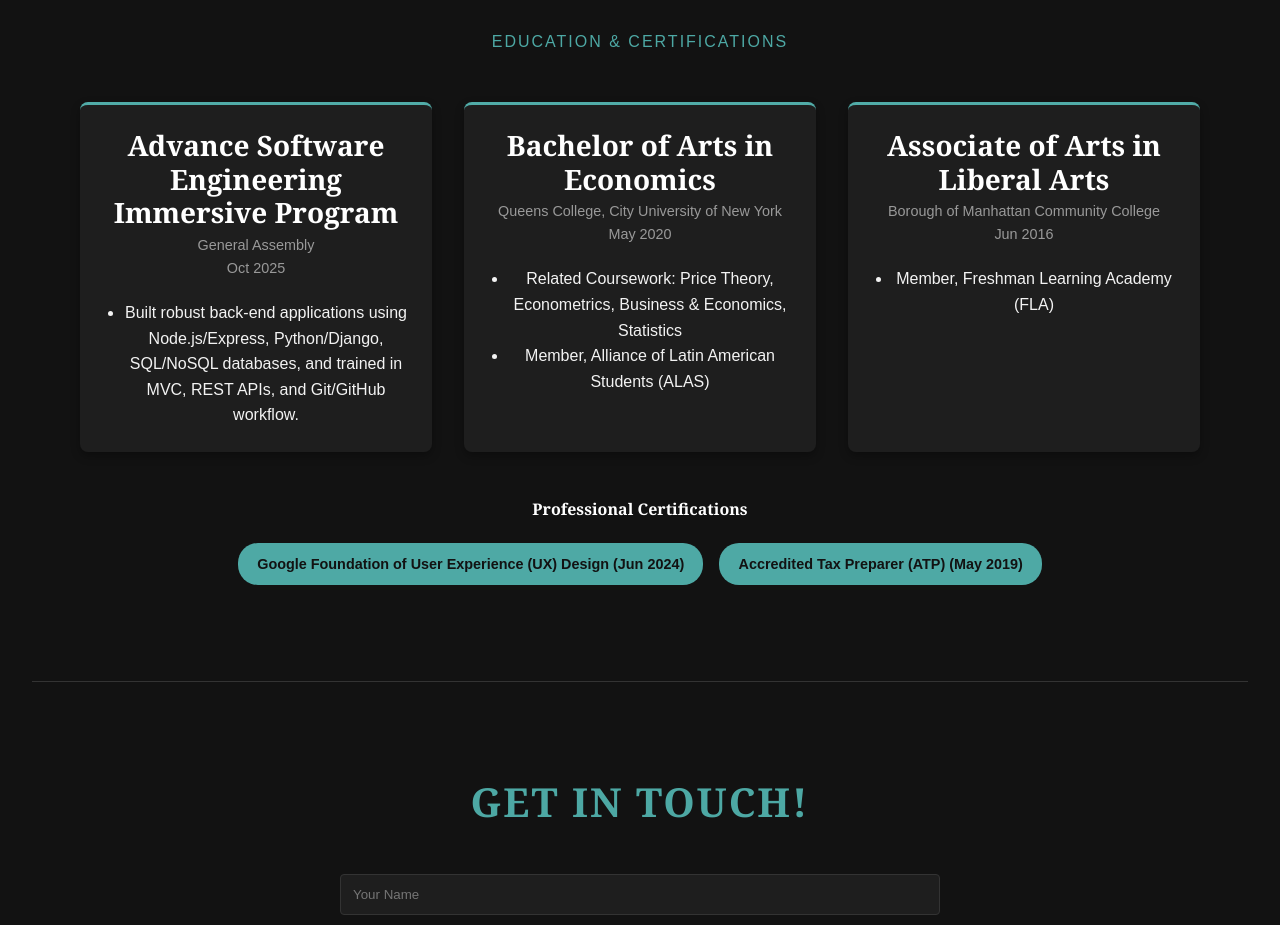
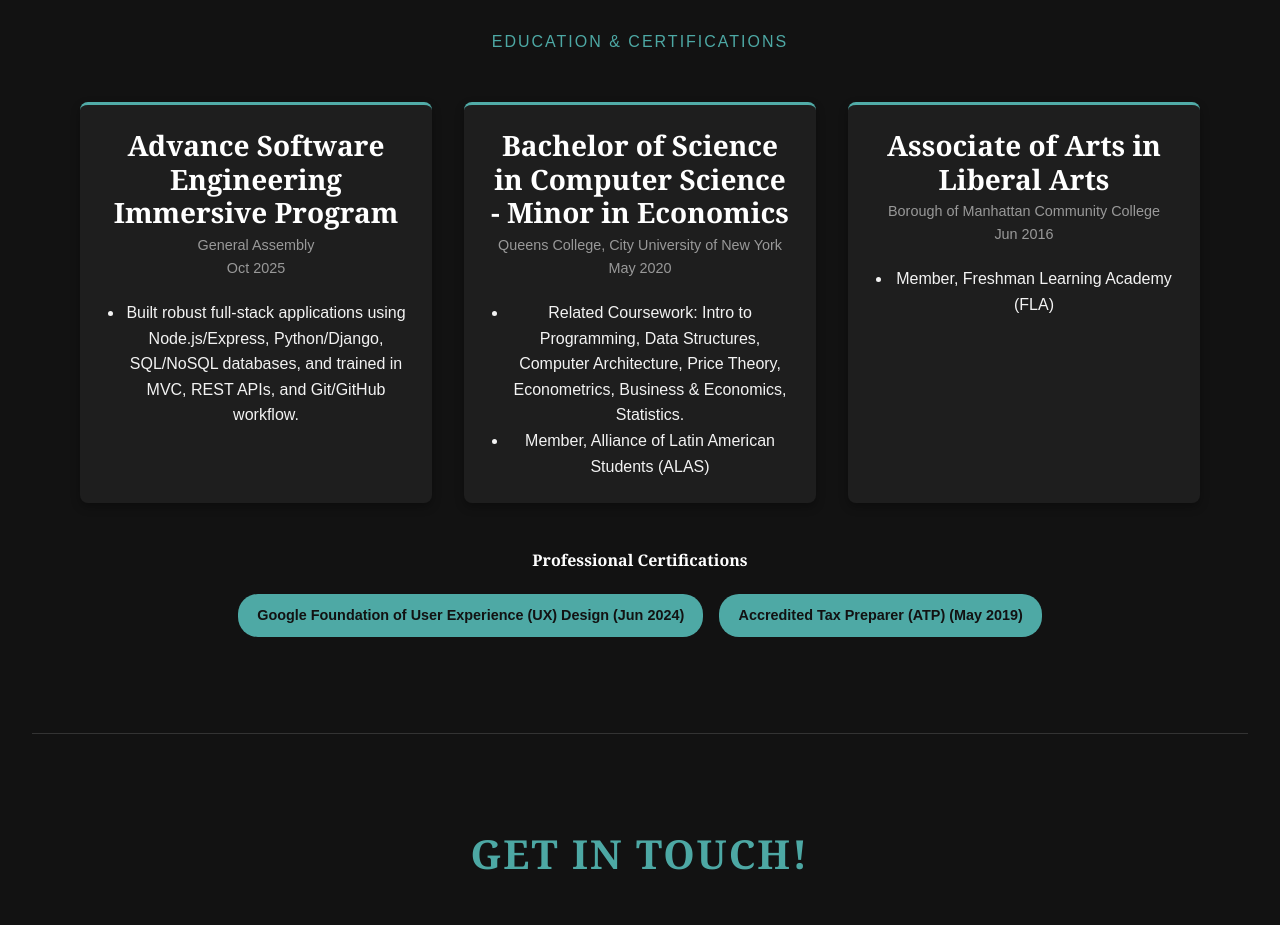
Before and after one commit to Mkac0/melabreu_portfolio, a React (Vite) app in the folder portfolio/: page / in a window 1280 px wide. Shown: the part 4220-5145 px from the top of the page. Built offline with nearby package versions, Linux system fonts and the light colour scheme.

Commit message:
updated education card

```diff
--- a/portfolio/package.json
+++ b/portfolio/package.json
@@ -23,6 +23,7 @@
     "@types/react": "^19.1.16",
     "@types/react-dom": "^19.1.9",
     "@vitejs/plugin-react": "^5.1.0",
+    "baseline-browser-mapping": "^2.9.11",
     "eslint": "^9.36.0",
     "eslint-plugin-react-hooks": "^5.2.0",
     "eslint-plugin-react-refresh": "^0.4.22",
--- a/portfolio/src/data/EducationData.js
+++ b/portfolio/src/data/EducationData.js
@@ -9,16 +9,16 @@ export const education = [
     degree: "Advance Software Engineering Immersive Program",
     institution: "General Assembly",
     date: "Oct 2025",
-    details: ["Built robust back-end applications using Node.js/Express, Python/Django, SQL/NoSQL databases, and trained in MVC, REST APIs, and Git/GitHub workflow."],
+    details: ["Built robust full-stack applications using Node.js/Express, Python/Django, SQL/NoSQL databases, and trained in MVC, REST APIs, and Git/GitHub workflow."],
     logo: GALogo,
   },
   {
-    degree: "Bachelor of Arts in Economics",
+    degree: "Bachelor of Science in Computer Science - Minor in Economics",
     institution: "Queens College, City University of New York",
     date: "May 2020",
     logo: QCLogo,
     details: [
-      "Related Coursework: Price Theory, Econometrics, Business & Economics, Statistics",
+      "Related Coursework: Intro to Programming, Data Structures, Computer Architecture, Price Theory, Econometrics, Business & Economics, Statistics.",
       "Member, Alliance of Latin American Students (ALAS)",
     ],
   },
```
Also changed, not shown: 1 other file (tests, documents, lock files or other folders).
